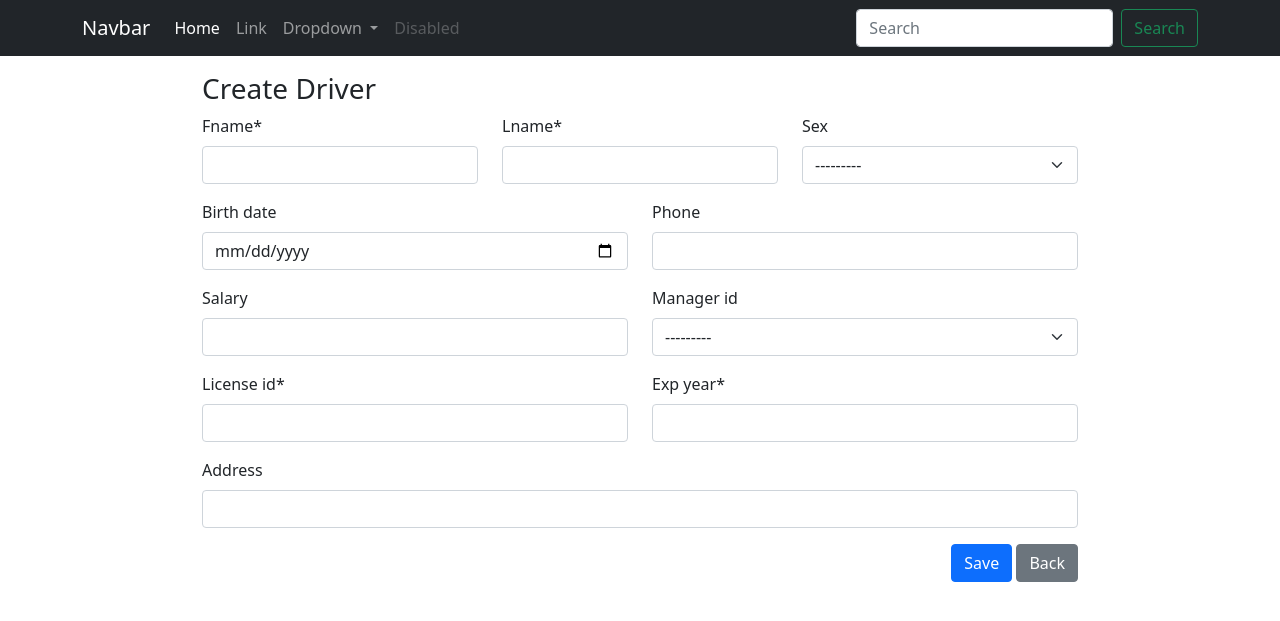
After one commit to ngocnhuh/Database-assignment, a Django app: page /employees/driver/create/ in a window 1280 px wide. The commit adds this page. Shown: the top 621 px of the page. Run offline with Django 4.2, Linux system fonts and the light colour scheme; data comes from the database, SQL or seed files in the repository; some libraries are stand-ins or nearby versions.

Commit message:
employee create,update view

```diff
--- a/app/src/employees/forms.py
+++ b/app/src/employees/forms.py
@@ -26,7 +26,6 @@ class EmployeeForm(forms.ModelForm):
         return data
 
 
-
 class ManagerForm(EmployeeForm):
     class Meta:
         model = Manager
@@ -47,9 +46,11 @@ class ManagerForm(EmployeeForm):
                     'back','Back',
                     css_class='btn btn-secondary',
                     onClick = f"javascript:location.href='{reverse_lazy('employees:index')}';"
-                )
+                ),
+                css_class='d-grid gap-2 d-flex justify-content-end'
             )
         )
+
 
 class DriverForm(EmployeeForm):
     class Meta:
@@ -72,7 +73,8 @@ class DriverForm(EmployeeForm):
                     'back','Back',
                     css_class='btn btn-secondary',
                     onClick = f"javascript:location.href='{reverse_lazy('employees:index')}';"
-                )
+                ),
+                css_class='d-grid gap-2 d-flex justify-content-end'
             )
         )
 
@@ -97,7 +99,8 @@ class BusStaffForm(EmployeeForm):
                     'back','Back',
                     css_class='btn btn-secondary',
                     onClick = f"javascript:location.href='{reverse_lazy('employees:index')}';"
-                )
+                ),
+                css_class='d-grid gap-2 d-flex justify-content-end'
             )
         )
 
@@ -122,6 +125,17 @@ class TelephoneStaffForm(EmployeeForm):
                     'back','Back',
                     css_class='btn btn-secondary',
                     onClick = f"javascript:location.href='{reverse_lazy('employees:index')}';"
-                )
+                ),
+                css_class='d-grid gap-2 d-flex justify-content-end'
             )
         )
+
+
+class TeleShiftForm(forms.ModelForm):
+    class Meta:
+        model = TeleShift
+        fields = ['date','start','till']
+
+    def __init__(self,*args, **kwargs):
+        super(TeleShiftForm, self).__init__(*args, **kwargs)
+        self.helper = FormHelper()
--- a/app/src/employees/models.py
+++ b/app/src/employees/models.py
@@ -108,6 +108,6 @@ class TeleShift(models.Model):
     shift_id = models.BigAutoField(primary_key=True)
     ee = models.ForeignKey('employees.TelephoneStaff',
         on_delete=models.CASCADE,db_column='ee_id',unique=False)
-    date = models.TextField(max_length=3,choices=DateChoices.choices)
+    date = models.TextField(max_length=3,choices=DateChoices.choices,blank=False)
     start = models.TimeField()
     till = models.TimeField()
--- a/app/src/employees/urls.py
+++ b/app/src/employees/urls.py
@@ -5,5 +5,10 @@ from .views import *
 app_name = 'employees'
 urlpatterns = [
     path('',employee_list_view,name='index'),
-    path('<pk>/',employee_detail_update_view,name='detail')
+    path('<pk>/',employee_detail_update_view,name='detail'),
+
+    path('manager/create/',manager_create_view,name='manager_create'),
+    path('driver/create/',driver_create_view,name='driver_create'),
+    path('bus_staff/create/',bus_staff_create_view,name='bus_staff_create'),
+    path('telephone_staff/create/',telephone_staff_create_view,name='telephone_staff_create'),
 ]
--- a/app/src/employees/views.py
+++ b/app/src/employees/views.py
@@ -1,6 +1,11 @@
+from django.urls import reverse_lazy
 from django.shortcuts import render,get_object_or_404
 from django.http import HttpResponse
 from django.views import View
+from django.views.generic import CreateView
+from django.template.context_processors import csrf
+from crispy_forms.utils import render_crispy_form
+import json
 
 from .models import *
 from .forms import *
@@ -53,6 +58,62 @@ class EmployeeDetaiUpdatelView(View):
 employee_detail_update_view = EmployeeDetaiUpdatelView.as_view()
 
 
+class ManagerCreateView(CreateView):
+    model = Manager
+    form_class = ManagerForm
+    success_url = reverse_lazy('employees:index')
+    template_name = 'employees/emp_c_view.html'
+
+    def get_context_data(self, **kwargs):
+        context = super().get_context_data(**kwargs)
+        context['job_type'] = 'Manager'
+        return context
+
+manager_create_view = ManagerCreateView.as_view()
+
+
+class DriverCreateView(CreateView):
+    model = Driver
+    form_class = DriverForm
+    success_url = reverse_lazy('employees:index')
+    template_name = 'employees/emp_c_view.html'
+
+    def get_context_data(self, **kwargs):
+        context = super().get_context_data(**kwargs)
+        context['job_type'] = 'Driver'
+        return context
+
+driver_create_view = DriverCreateView.as_view()
+
+
+class BusStaffCreateView(CreateView):
+    model = BusStaff
+    form_class = BusStaffForm
+    success_url = reverse_lazy('employees:index')
+    template_name = 'employees/emp_c_view.html'
+
+    def get_context_data(self, **kwargs):
+        context = super().get_context_data(**kwargs)
+        context['job_type'] = 'Bus Staff'
+        return context
+
+bus_staff_create_view = BusStaffCreateView.as_view()
+
+
+class TelephoneStaffCreateView(CreateView):
+    model = TelephoneStaff
+    form_class = TelephoneStaffForm
+    success_url = reverse_lazy('employees:index')
+    template_name = 'employees/emp_c_view.html'
+
+    def get_context_data(self, **kwargs):
+        context = super().get_context_data(**kwargs)
+        context['job_type'] = 'Telephone Staff'
+        return context
+
+telephone_staff_create_view = TelephoneStaffCreateView.as_view()
+
+
 def get_emp_form(request,instance,job_type):
     if job_type == 'manager':
         return ManagerForm(request.POST or None, instance=instance)
--- a/app/src/home/templatetags/tag_extras.py
+++ b/app/src/home/templatetags/tag_extras.py
@@ -4,6 +4,7 @@ register = template.Library()
 from django.utils.html import format_html
 
 from employees.models import *
+from employees.forms import *
 
 
 @register.filter
@@ -42,7 +43,12 @@ def emp_inline(manager):
 @register.inclusion_tag("employees/shift_inline.html")
 def shift_inline(tele_staff):
     shifts = TeleShift.objects.filter(ee=tele_staff.ee_id)
-    return {'shifts':shifts}
+    update_forms = [TeleShiftForm(instance=s) for s in shifts]
+    return {
+        'ee_id':tele_staff.ee_id,
+        'shifts':zip(update_forms,shifts),
+        'create_form':TeleShiftForm,
+    }
 
 
 @register.inclusion_tag("trips/trip_inline.html")
--- a/app/src/templates/base.html
+++ b/app/src/templates/base.html
@@ -5,15 +5,54 @@
     <meta http-equiv="X-UA-Compatible" content="IE=edge">
     <meta name="viewport" content="width=device-width, initial-scale=1.0">
 
-    <!-- Bootstrap CSS -->
+    <link rel="stylesheet" href="https://cdnjs.cloudflare.com/ajax/libs/font-awesome/6.1.1/css/all.min.css" integrity="sha512-KfkfwYDsLkIlwQp6LFnl8zNdLGxu9YAA1QvwINks4PhcElQSvqcyVLLD9aMhXd13uQjoXtEKNosOWaZqXgel0g==" crossorigin="anonymous" referrerpolicy="no-referrer" />
     <link href="https://cdn.jsdelivr.net/npm/bootstrap@5.0.2/dist/css/bootstrap.min.css" rel="stylesheet" integrity="sha384-EVSTQN3/azprG1Anm3QDgpJLIm9Nao0Yz1ztcQTwFspd3yD65VohhpuuCOmLASjC" crossorigin="anonymous">
+
+    <style>
+        #btn-back-to-top {
+            position: fixed;
+            bottom: 20px;
+            right: 20px;
+            display: none;
+        }
+    </style>
 
     <title>{% block title %}Title{% endblock title %}</title>
 </head>
 <body>
+    <button type="button" class="btn btn-primary btn-floating btn-lg" id="btn-back-to-top">
+        <i class="fas fa-arrow-up"></i>
+    </button>
     {% block content %}{% endblock content %}
 
-    <!-- Option 1: Bootstrap Bundle with Popper -->
     <script src="https://cdn.jsdelivr.net/npm/bootstrap@5.0.2/dist/js/bootstrap.bundle.min.js" integrity="sha384-MrcW6ZMFYlzcLA8Nl+NtUVF0sA7MsXsP1UyJoMp4YLEuNSfAP+JcXn/tWtIaxVXM" crossorigin="anonymous"></script>
+
+    <script>
+        //Get the button
+        let mybutton = document.getElementById("btn-back-to-top");
+
+        // When the user scrolls down 20px from the top of the document, show the button
+        window.onscroll = function () {
+        scrollFunction();
+        };
+
+        function scrollFunction() {
+        if (
+            document.body.scrollTop > 20 ||
+            document.documentElement.scrollTop > 20
+        ) {
+            mybutton.style.display = "block";
+        } else {
+            mybutton.style.display = "none";
+        }
+        }
+        // When the user clicks on the button, scroll to the top of the document
+        mybutton.addEventListener("click", backToTop);
+
+        function backToTop() {
+        document.body.scrollTop = 0;
+        document.documentElement.scrollTop = 0;
+        }
+    </script>
 </body>
 </html>
--- a/app/src/templates/components/navbar.html
+++ b/app/src/templates/components/navbar.html
@@ -1,4 +1,4 @@
-<nav class="navbar navbar-expand-lg navbar-dark bg-dark">
+<nav class="navbar navbar-expand-lg navbar-dark bg-dark mb-3">
     <div class="container">
         <a class="navbar-brand" href="#">Navbar</a>
         <button
--- /dev/null
+++ b/app/src/templates/employees/emp_c_view.html
@@ -0,0 +1,14 @@
+{% extends 'base.html' %}
+{% load tag_extras crispy_forms_tags %}
+
+{% block title %}
+    Employees Create
+{% endblock title %}
+
+{% block content %}
+    {% include 'components/navbar.html' %}
+    {% main_ctn %}
+    <h3>Create {{ job_type | title }}</h3>
+    {% crispy form %}
+    {% end_main_ctn %}
+{% endblock content %}
--- a/app/src/templates/employees/emp_du_view.html
+++ b/app/src/templates/employees/emp_du_view.html
@@ -1,4 +1,4 @@
-<!-- Detal Update View -->
+<!-- Detail Update View -->
 {% extends 'base.html' %}
 {% load tag_extras crispy_forms_tags %}
 
--- a/app/src/trips/models.py
+++ b/app/src/trips/models.py
@@ -112,9 +112,6 @@ class Trip(models.Model):
     @property
     def is_due(self):
         today = datetime.now()
-        print(self.departure_time.time())
-        print(today.time())
-        print(self.departure_time.time() < today.time())
         return self.departure_time.date() < today.date() or \
             (self.departure_time.date() == today.date() and self.departure_time.time() < today.time())
 
```
Also changed, not shown: app/src/templates/employees/index.html (+17 -2 lines), app/src/templates/employees/shift_inline.html (+53 -5 lines).
